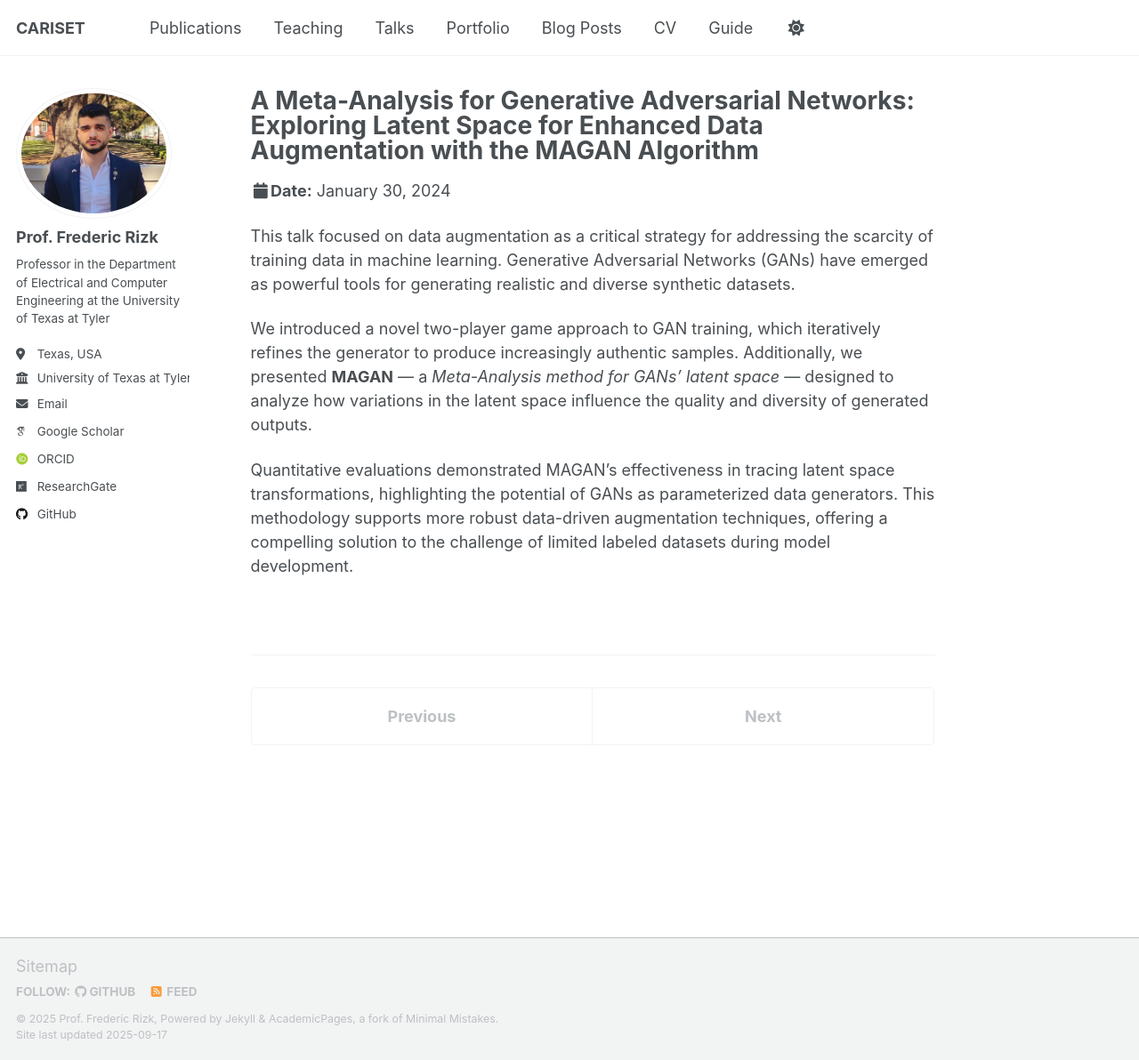
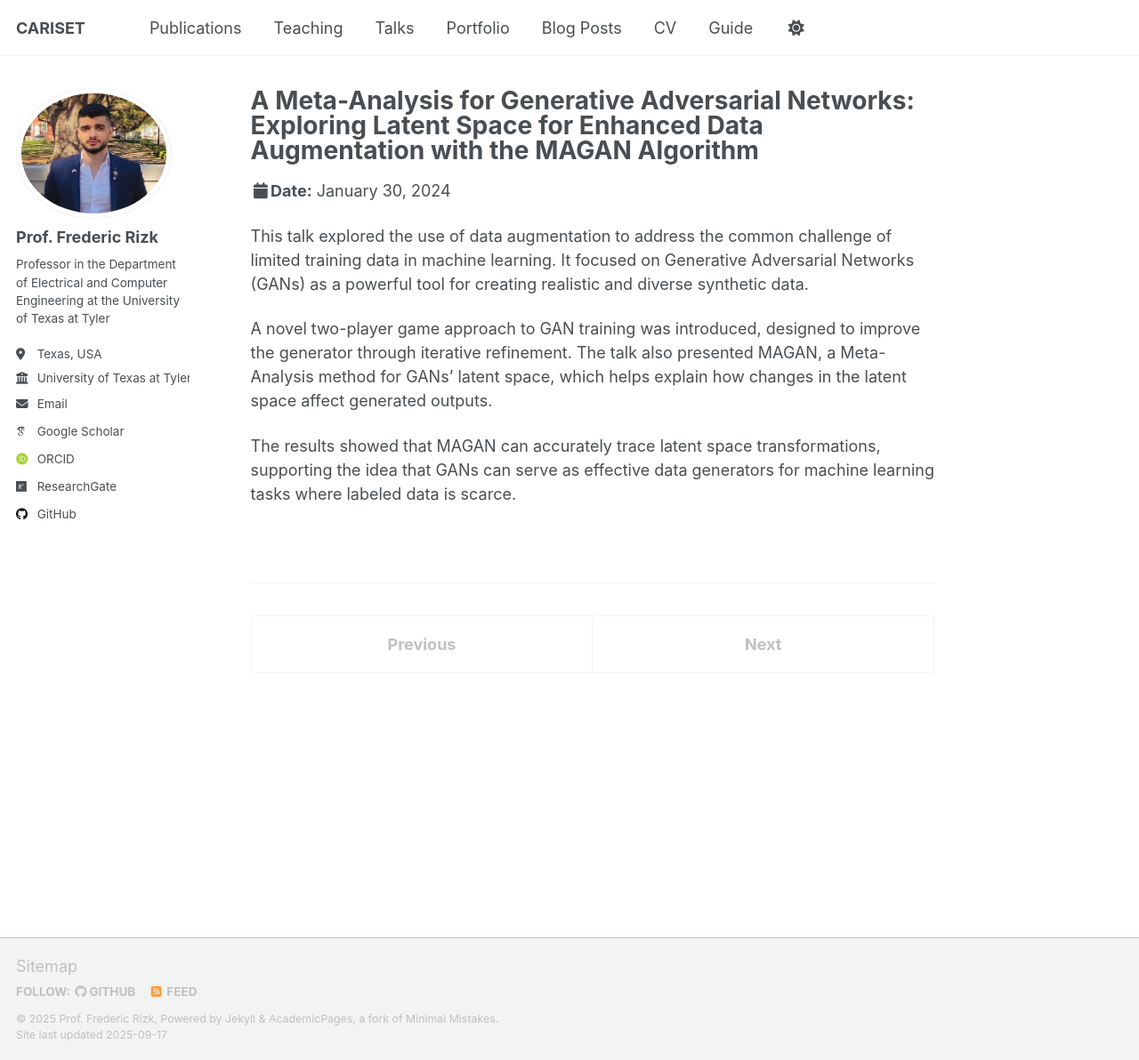
Before and after one commit to FredericRizk/CARISET.github.io, a Jekyll site: the page built from _talks/2024-01-30-usca-magan-augmentation.md, in a window 1280 px wide and 1192 px high. Shown: the whole window at 89% size. Built offline with Jekyll 4.4.1, drawn with Linux system fonts in a browser that asks for light colours; some web fonts are replaced; a script that is not in the unit is left out.

Commit message:
Update 2024-01-30-usca-magan-augmentation.md

```diff
--- a/_talks/2024-01-30-usca-magan-augmentation.md
+++ b/_talks/2024-01-30-usca-magan-augmentation.md
@@ -8,8 +8,8 @@ date: 2024-01-30
 location: "SC, USA"
 ---
 
-This talk focused on data augmentation as a critical strategy for addressing the scarcity of training data in machine learning. Generative Adversarial Networks (GANs) have emerged as powerful tools for generating realistic and diverse synthetic datasets.
+This talk explored the use of data augmentation to address the common challenge of limited training data in machine learning. It focused on Generative Adversarial Networks (GANs) as a powerful tool for creating realistic and diverse synthetic data.
 
-We introduced a novel two-player game approach to GAN training, which iteratively refines the generator to produce increasingly authentic samples. Additionally, we presented **MAGAN** — a *Meta-Analysis method for GANs’ latent space* — designed to analyze how variations in the latent space influence the quality and diversity of generated outputs.
+A novel two-player game approach to GAN training was introduced, designed to improve the generator through iterative refinement. The talk also presented MAGAN, a Meta-Analysis method for GANs’ latent space, which helps explain how changes in the latent space affect generated outputs.
 
-Quantitative evaluations demonstrated MAGAN’s effectiveness in tracing latent space transformations, highlighting the potential of GANs as parameterized data generators. This methodology supports more robust data-driven augmentation techniques, offering a compelling solution to the challenge of limited labeled datasets during model development.
+The results showed that MAGAN can accurately trace latent space transformations, supporting the idea that GANs can serve as effective data generators for machine learning tasks where labeled data is scarce.
```
